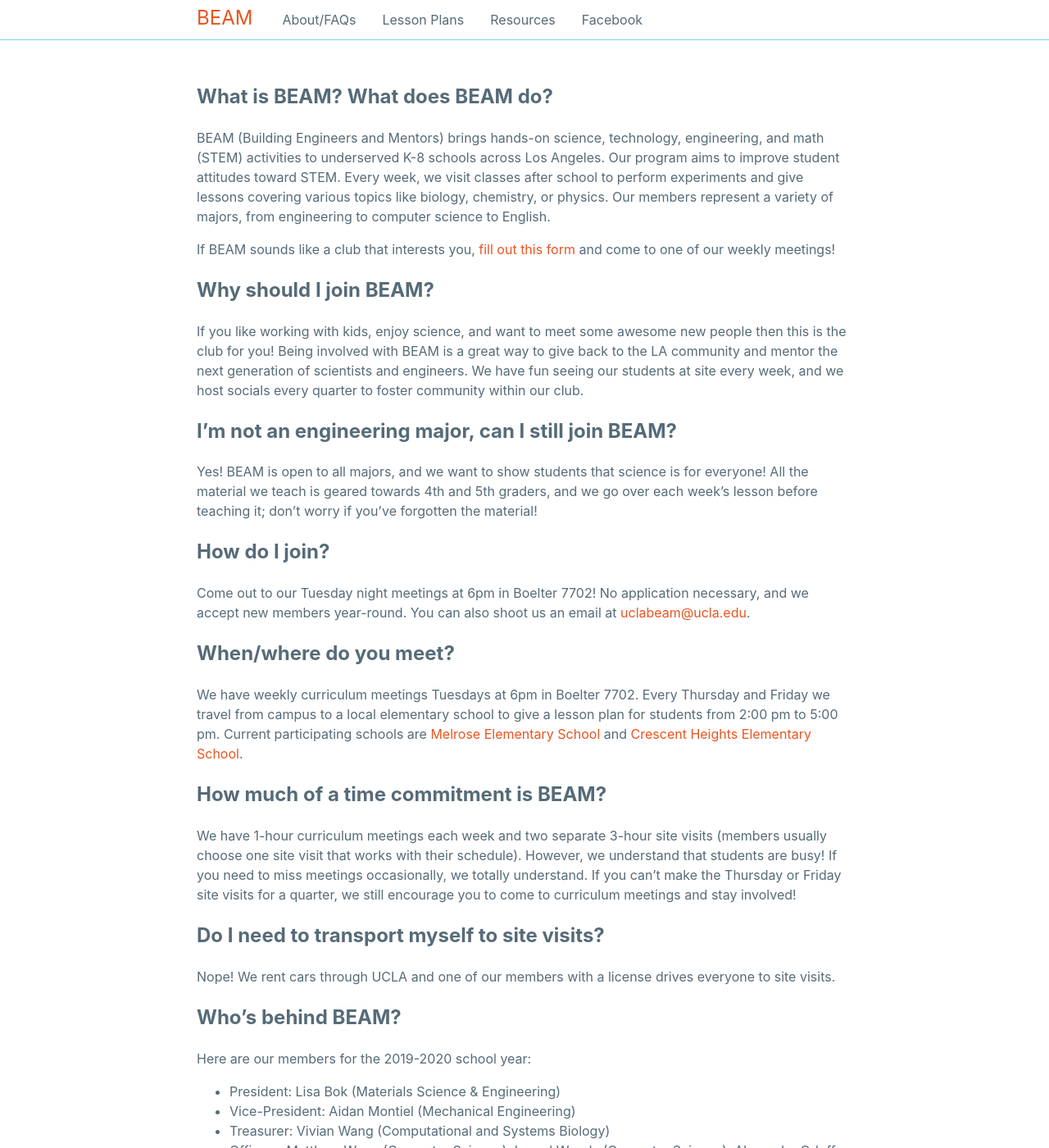
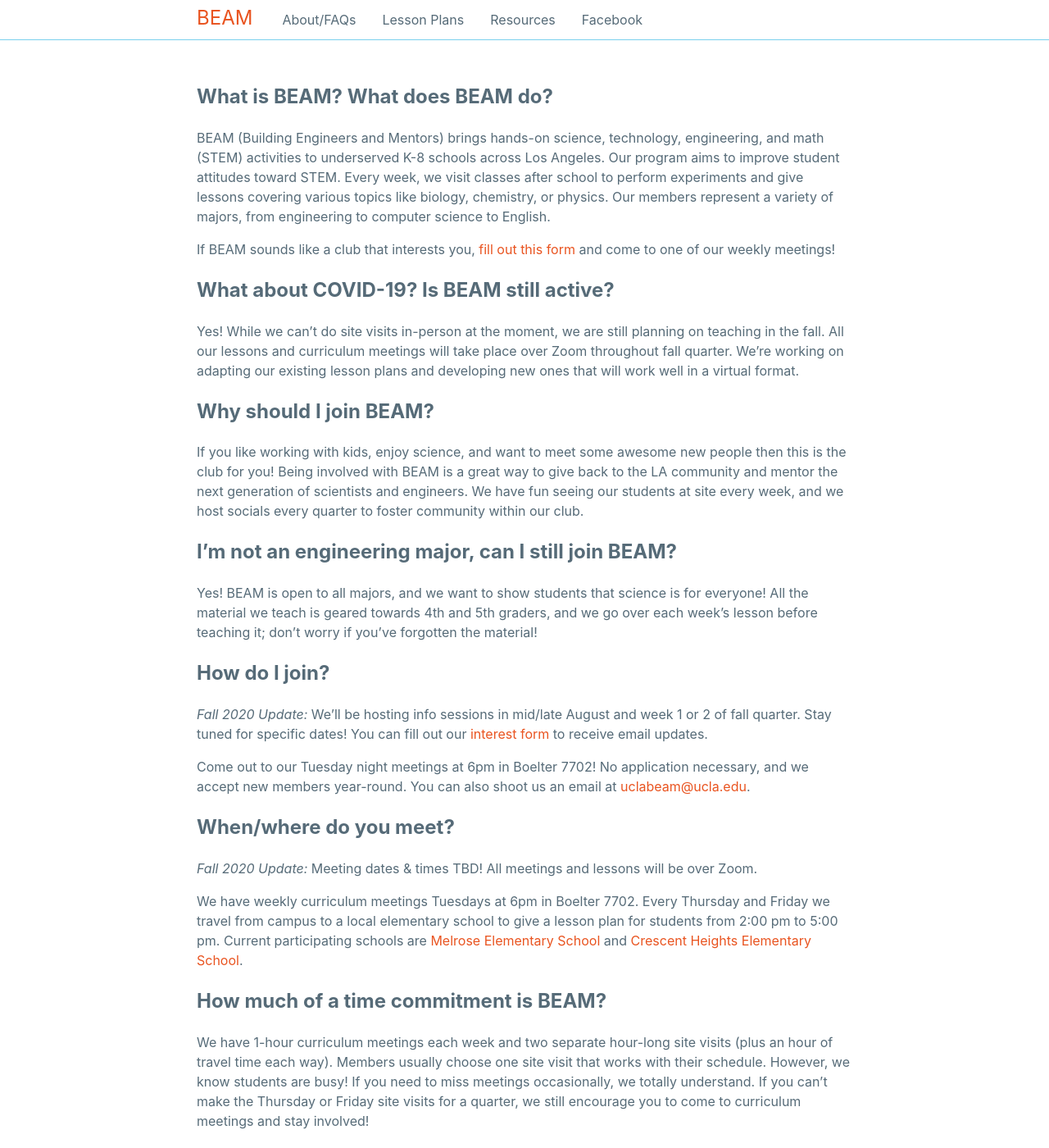
Before and after one commit to beam-ucla/beam-website, a Jekyll site: the page built from about.md, in a window 1280 px wide and 1400 px high. Shown: the whole window at 82% size. Built offline with Jekyll 4.4.1, drawn with Linux system fonts in a browser that asks for light colours; some of the changed text lies outside the part shown.

Commit message:
fall 2020 updates

```diff
--- a/about.md
+++ b/about.md
@@ -9,6 +9,10 @@
 
 If BEAM sounds like a club that interests you, [fill out this form](https://forms.gle/TjkkNKZtcaP9qoHL7) and come to one of our weekly meetings!
 
+## What about COVID-19? Is BEAM still active?
+
+Yes! While we can't do site visits in-person at the moment, we are still planning on teaching in the fall. All our lessons and curriculum meetings will take place over Zoom throughout fall quarter. We're working on adapting our existing lesson plans and developing new ones that will work well in a virtual format.
+
 ## Why should I join BEAM?
 
 If you like working with kids, enjoy science, and want to meet some awesome new people then this is the club for you! Being involved with BEAM is a great way to give back to the LA community and mentor the next generation of scientists and engineers. We have fun seeing our students at site every week, and we host socials every quarter to foster community within our club.
@@ -19,15 +23,19 @@
 
 ## How do I join?
 
+_Fall 2020 Update:_ We'll be hosting info sessions in mid/late August and week 1 or 2 of fall quarter. Stay tuned for specific dates! You can fill out our [interest form](https://forms.gle/TjkkNKZtcaP9qoHL7) to receive email updates.
+
 Come out to our Tuesday night meetings at 6pm in Boelter 7702! No application necessary, and we accept new members year-round. You can also shoot us an email at [uclabeam@ucla.edu](mailto:uclabeam@ucla.edu).
 
 ## When/where do you meet?
+
+_Fall 2020 Update:_ Meeting dates & times TBD! All meetings and lessons will be over Zoom.
 
 We have weekly curriculum meetings Tuesdays at 6pm in Boelter 7702. Every Thursday and Friday we travel from campus to a local elementary school to give a lesson plan for students from 2:00 pm to 5:00 pm. Current participating schools are [Melrose Elementary School](https://melrose-lausd-ca.schoolloop.com/) and [Crescent Heights Elementary School](https://crescentheightsmagnet-lausd-ca.schoolloop.com/).
 
 ## How much of a time commitment is BEAM?
 
-We have 1-hour curriculum meetings each week and two separate 3-hour site visits (members usually choose one site visit that works with their schedule). However, we understand that students are busy! If you need to miss meetings occasionally, we totally understand. If you can't make the Thursday or Friday site visits for a quarter, we still encourage you to come to curriculum meetings and stay involved!
+We have 1-hour curriculum meetings each week and two separate hour-long site visits (plus an hour of travel time each way). Members usually choose one site visit that works with their schedule. However, we know students are busy! If you need to miss meetings occasionally, we totally understand. If you can't make the Thursday or Friday site visits for a quarter, we still encourage you to come to curriculum meetings and stay involved!
 
 ## Do I need to transport myself to site visits?
 
@@ -35,9 +43,10 @@
 
 ## Who's behind BEAM?
 
-Here are our members for the 2019-2020 school year:
+Here's our board for the 2020-2021 school year:
 
-* President: Lisa Bok (Materials Science & Engineering)
-* Vice-President: Aidan Montiel (Mechanical Engineering)
-* Treasurer: Vivian Wang (Computational and Systems Biology)
-* Officers: Matthew Wang (Computer Science), Laurel Woods (Computer Science), Alexandra Orloff (Mechanical Engineering), Sriharshini Duggirala (Computer Science), Mark Guevara (Computer Science), Rebecca Rempel (Biology), Nadine Tabucol (Physics), Kristi Richter (Computer Science)
+* **President:** Laurel Woods (Cognitive Science)
+* **Vice President:** Kara Levy (Materials Science & Engineering)
+* **Treasurer:** Alexandra Orloff (Mechanical Engineering)
+* **Curriculum Director:** Mark Guevara (Computer Science)
+* **Secretary:** Rebecca Rempel (Psychobiology)
--- a/index.html
+++ b/index.html
@@ -10,7 +10,7 @@
 		<h2 class="title title-3">Bringing STEM to elementary schools</h2>
 		<p>(because science is awesome!)</p>
 		<a class="button button-primary" target="_blank" rel="noopener noreferrer" href="https://forms.gle/TjkkNKZtcaP9qoHL7">I'm Interested!</a>
-		<a class="button button-secondary" href="{{site.baseurl}}/about.html">FAQ</a>
+		<a class="button button-secondary" href="{{site.baseurl}}/about.html">About BEAM</a>
 		<a class="button button-secondary" href="{{site.baseurl}}/lessons.html">Lesson Plans</a>
 		<a class="button button-secondary" href="{{site.baseurl}}/resources.html">Resources</a>
 	</div>
```
